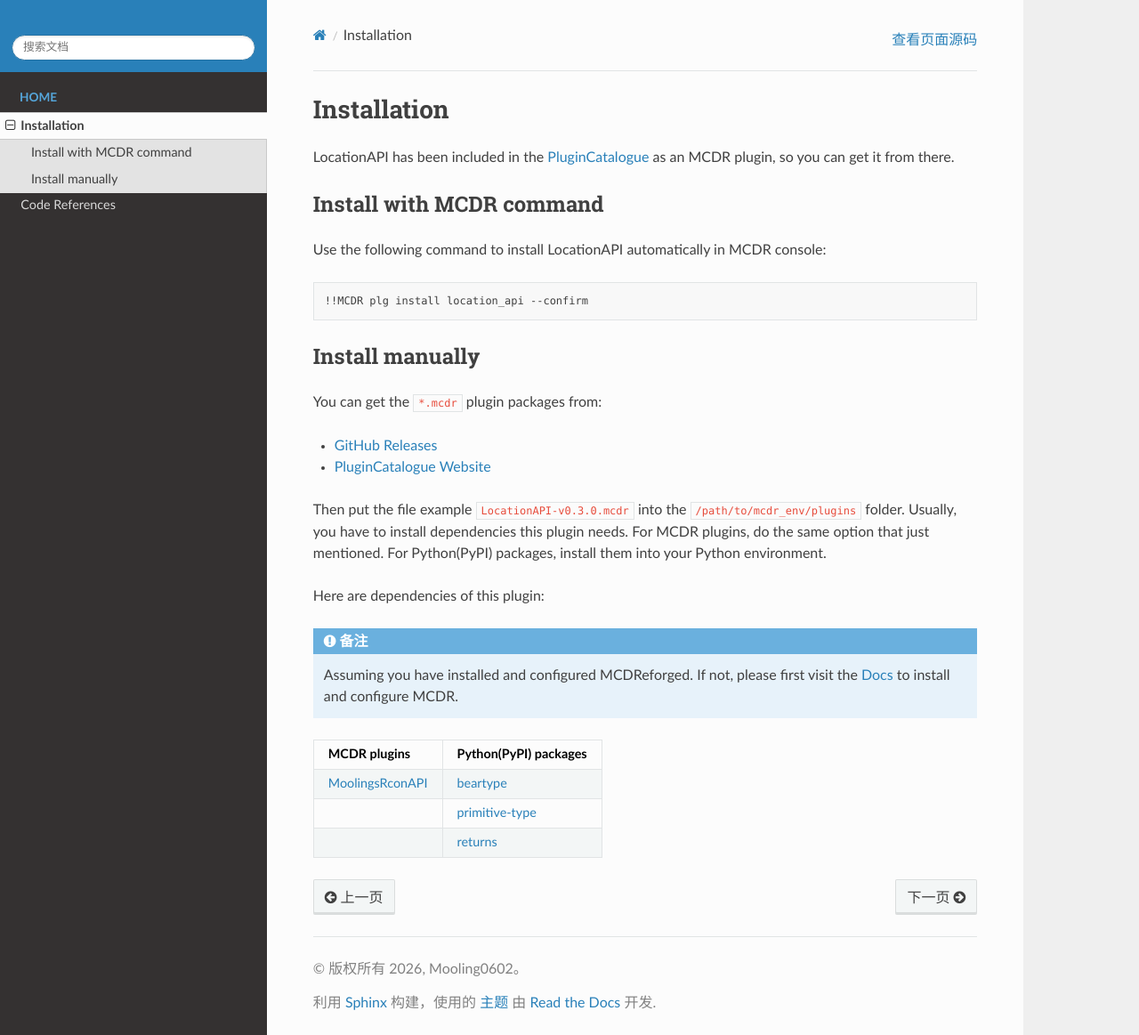
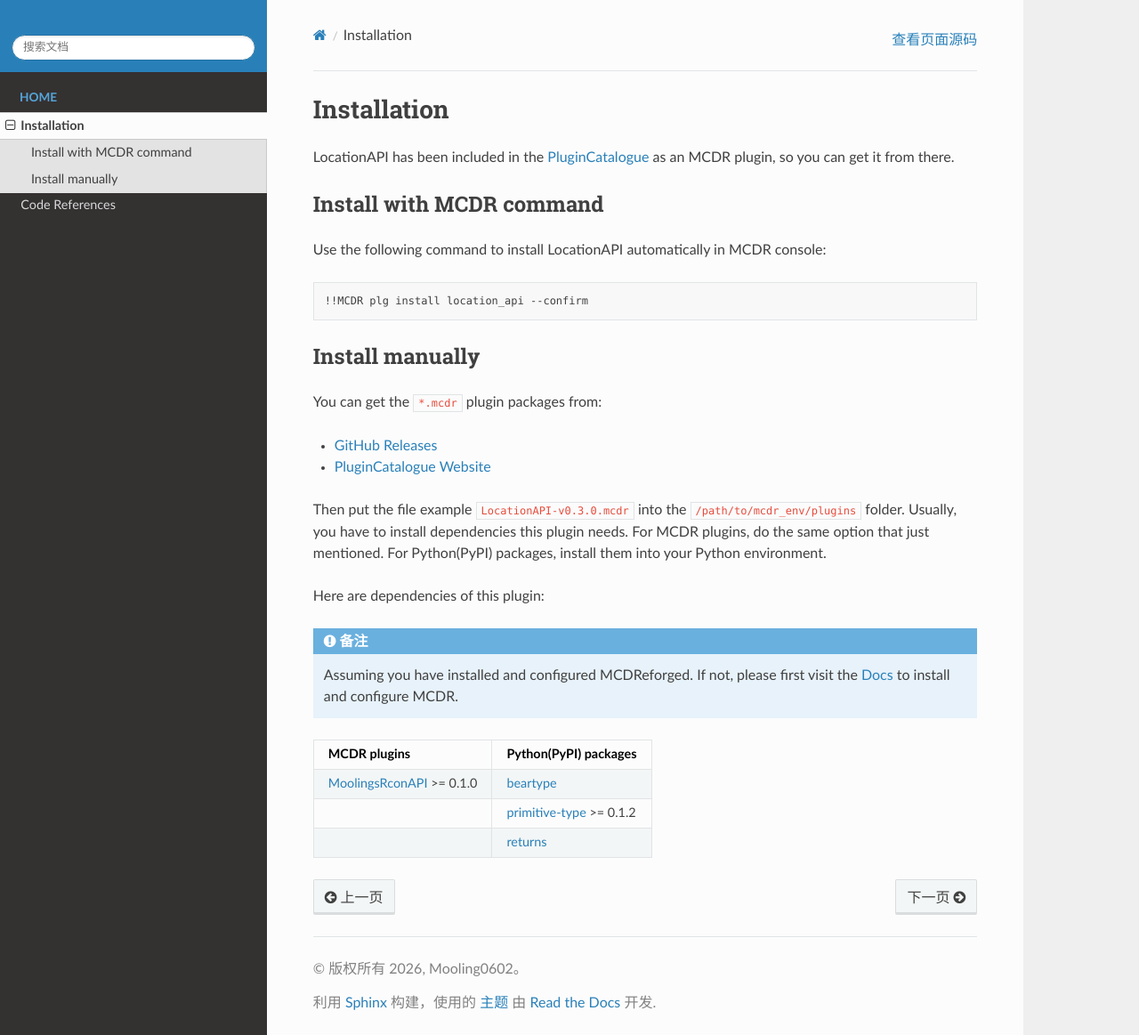
Before and after one commit to Mooling0602/LocationAPI-MCDR, a Sphinx documentation site: the page built from docs/source/contents/installation/index.rst, in a window 1280 px wide and 1163 px high. Shown: the whole window at 89% size. Built offline with Sphinx 7.4.7 and the Read the Docs theme 3.1.0, drawn with Linux system fonts in a browser that asks for light colours; comment, search, counter and statistics services are not loaded; the version number is read from the project's files by our own code.

Commit message:
docs: add version limit to "Installation"

```diff
--- a/docs/source/contents/installation/index.rst
+++ b/docs/source/contents/installation/index.rst
@@ -36,9 +36,9 @@ Here are dependencies of this plugin:
 
    * - MCDR plugins
      - Python(PyPI) packages
-   * - `MoolingsRconAPI <https://mcdreforged.com/plugin/moolings_rcon_api>`__
+   * - `MoolingsRconAPI <https://mcdreforged.com/plugin/moolings_rcon_api>`__ >= 0.1.0
      - `beartype <https://pypi.org/project/beartype>`__
    * -
-     - `primitive-type <https://pypi.org/project/primitive-type>`__
+     - `primitive-type <https://pypi.org/project/primitive-type>`__ >= 0.1.2
    * -
      - `returns <https://pypi.org/project/returns>`__
```
